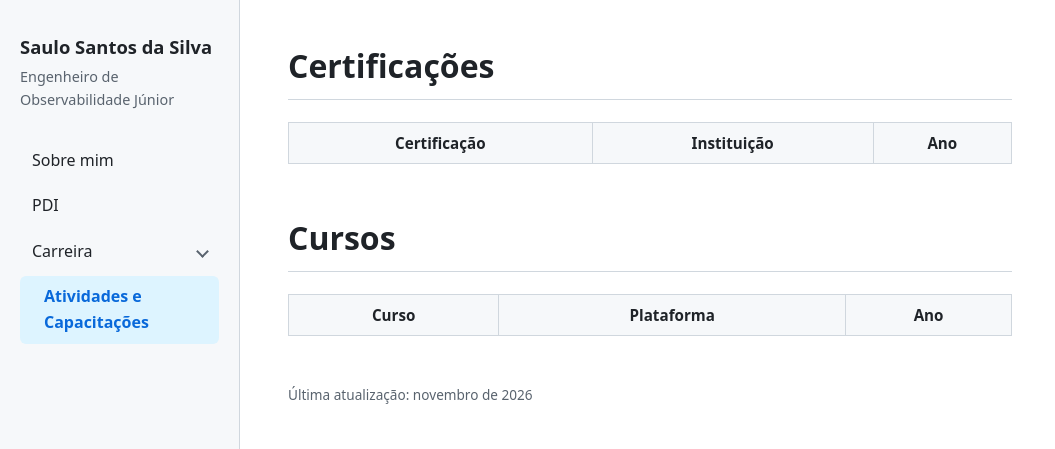
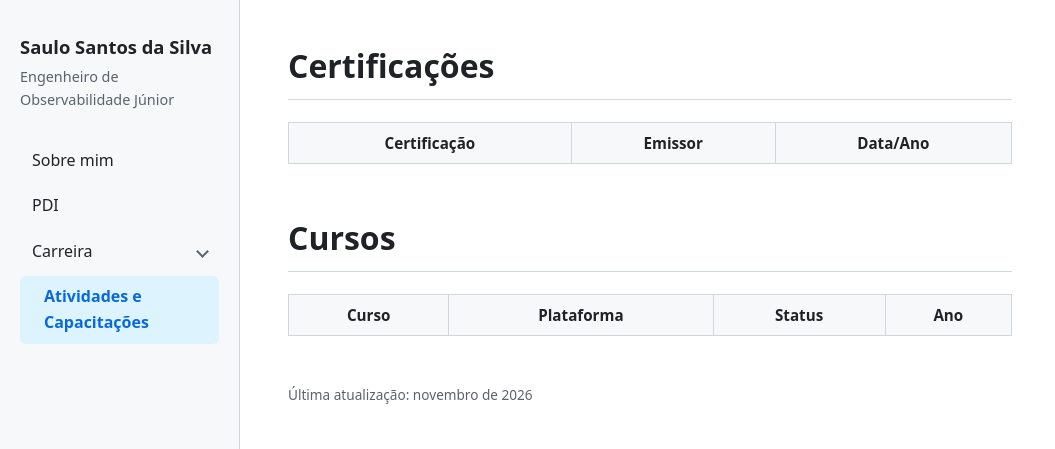
Before and after one commit to saulosilva85/saulo-silva, a plain HTML site: page atividades-e-capacitacoes.html in a window 1280 px wide. Shown: the top 449 px of the page, without its empty margins (0-1055 px from the left). Drawn offline with Linux system fonts and the light colour scheme.

Commit message:
ajustado atividades e capacitações

```diff
--- a/atividades-e-capacitacoes.html
+++ b/atividades-e-capacitacoes.html
@@ -27,8 +27,8 @@
       <thead>
         <tr>
           <th>Certificação</th>
-          <th>Instituição</th>
-          <th>Ano</th>
+          <th>Emissor</th>
+          <th>Data/Ano</th>
         </tr>
       </thead>
       <tbody>
@@ -48,6 +48,7 @@
         <tr>
           <th>Curso</th>
           <th>Plataforma</th>
+          <th>Status</th>
           <th>Ano</th>
         </tr>
       </thead>
@@ -56,6 +57,7 @@
         <tr>
           <td>Nome do curso</td>
           <td>Onde fez</td>
+          <td>Status</td>
           <td>2026</td>
         </tr>
         -->
```
